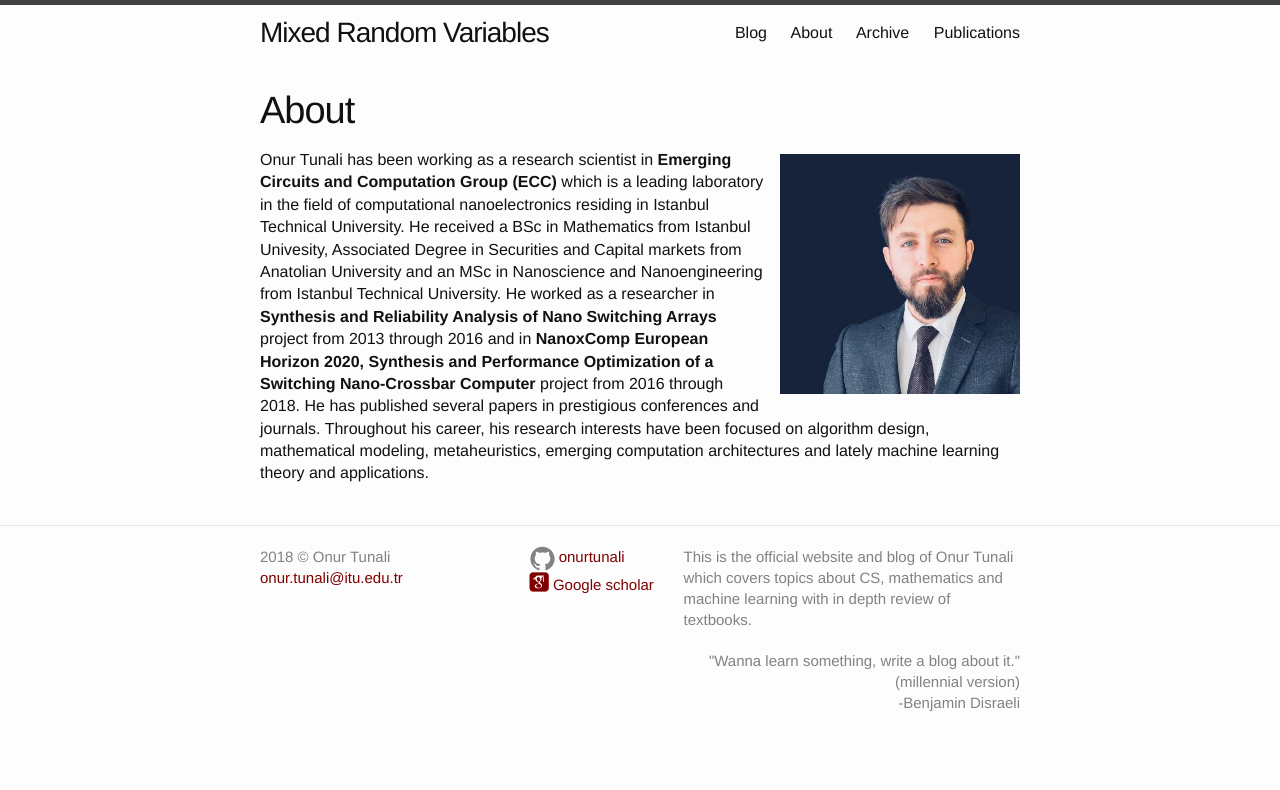
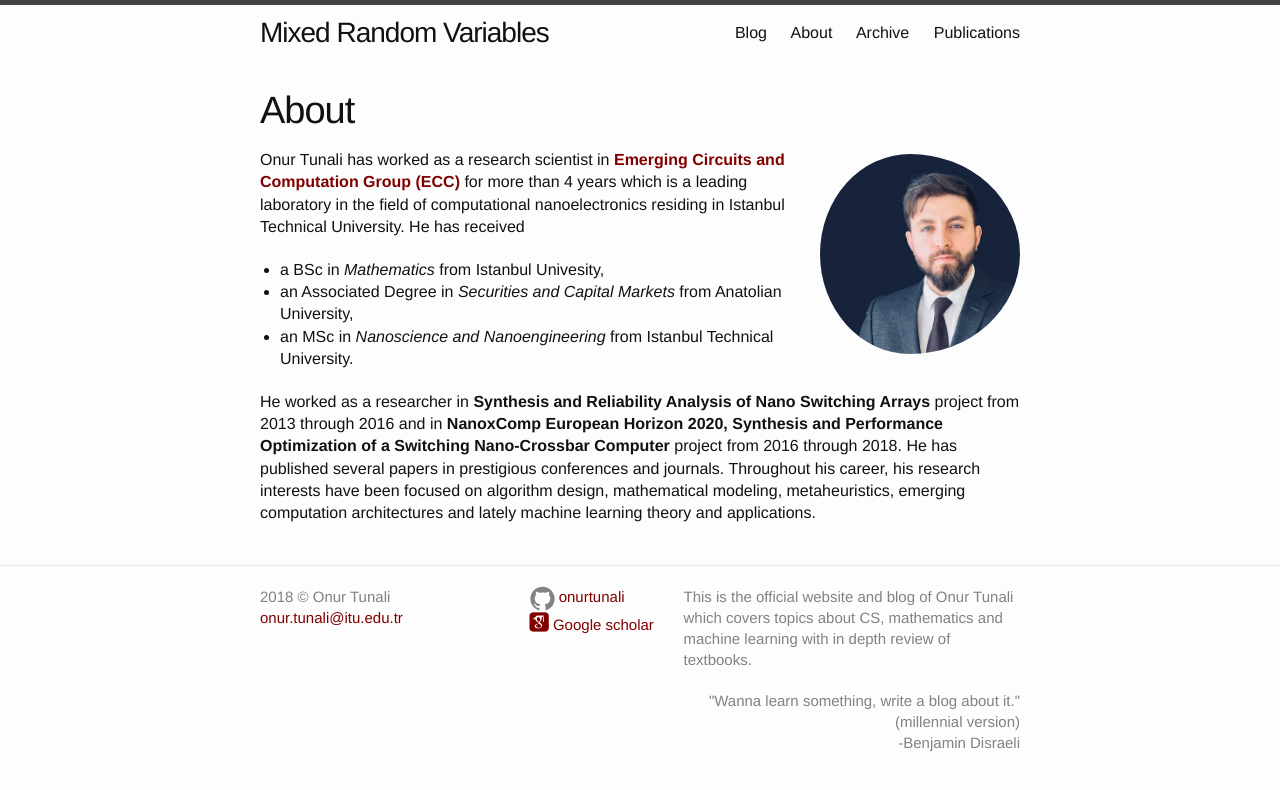
Before and after one commit to onurtunali/onurtunali.github.io, a Jekyll site: the page built from about.md, in a window 1280 px wide. Shown: the top 790 px of the page. Built offline with Jekyll 4.4.1, drawn with Linux system fonts in a browser that asks for light colours; some web fonts are replaced.

Commit message:
corrrrecting about page

```diff
--- a/about.md
+++ b/about.md
@@ -4,6 +4,14 @@ title: About
 permalink: /about/
 ---
 
-<img src="/img/profile.jpeg" align="right" width="240" height="240">
+![Onur Tunali](/img/profile.jpeg){:style="width: 200px; overflow: hidden; border-radius: 60%; float: right; padding-left: 20px"}
 
-Onur Tunali has been working as a research scientist in **Emerging Circuits and Computation Group (ECC)** which is a leading laboratory in the field of computational nanoelectronics residing in Istanbul Technical University. He received a BSc in Mathematics from Istanbul Univesity, Associated Degree in Securities and Capital markets from Anatolian University and an MSc in Nanoscience and Nanoengineering from Istanbul Technical University. He worked as a researcher in **Synthesis and Reliability Analysis of Nano Switching Arrays** project from 2013 through 2016 and in **NanoxComp European Horizon 2020, Synthesis and Performance Optimization of a Switching Nano-Crossbar Computer** project from 2016 through 2018. He has published several papers in prestigious conferences and journals. Throughout his career, his research interests have been focused on algorithm design, mathematical modeling, metaheuristics, emerging computation architectures and lately machine learning theory and applications.
+Onur Tunali has worked as a research scientist in [**Emerging Circuits and Computation Group (ECC)**](https://www.ecc.itu.edu.tr) for more than 4 years which is a leading laboratory in the field of computational nanoelectronics residing in Istanbul Technical University. He has received
+
+- a BSc in *Mathematics* from Istanbul Univesity,
+- an Associated Degree in *Securities and Capital Markets* from Anatolian University,
+- an MSc in *Nanoscience and Nanoengineering* from Istanbul Technical University.
+
+He worked as a researcher in **Synthesis and Reliability Analysis of Nano Switching Arrays** project from 2013 through 2016 and in **NanoxComp European Horizon 2020, Synthesis and Performance Optimization of a Switching Nano-Crossbar Computer** project from 2016 through 2018. He has published several papers in prestigious conferences and journals. Throughout his career, his research interests have been focused on algorithm design, mathematical modeling, metaheuristics, emerging computation architectures and lately machine learning theory and applications.
+
+<!-- <img src="/img/profile.jpeg" align="right" width="240" height="240"> -->
```
